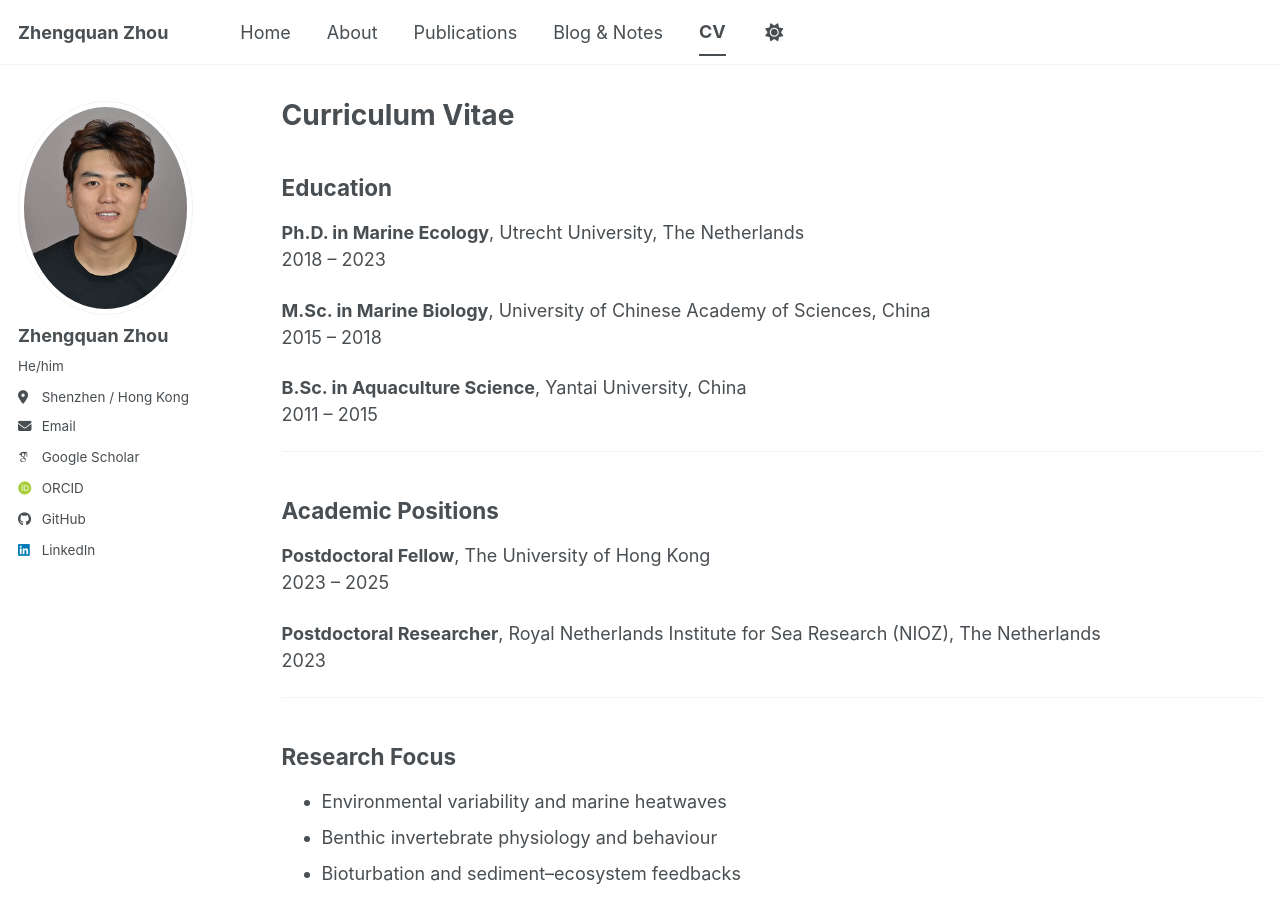
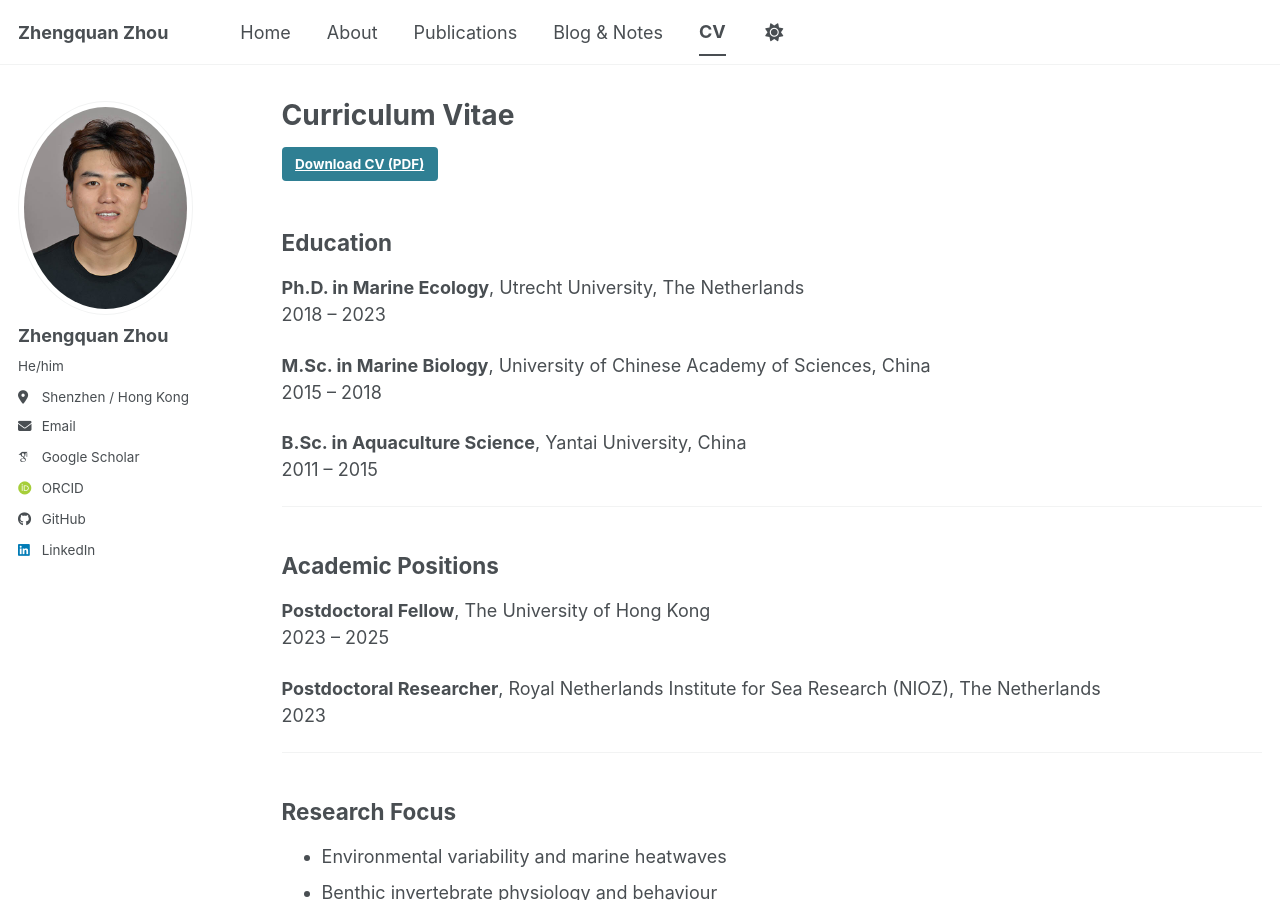
Before and after one commit to zqzhou7/zqzhou7.github.io, a Jekyll site: the page built from _pages/cv.md, in a window 1280 px wide and 900 px high. Built offline with Jekyll 4.4.1, drawn with Linux system fonts in a browser that asks for light colours; some web fonts are replaced; a script bundle is joined from its source files by our own code; library files that are not in the unit come from our copies.

Commit message:
Add PDF download link for CV
Add a button to download the CV in PDF format

```diff
--- a/_pages/cv.md
+++ b/_pages/cv.md
@@ -8,6 +8,10 @@
 ---
 
 {% include base_path %}
+
+<a href="/files/ZhengquanZhou_CV.pdf" target="_blank" class="btn btn--primary">
+Download CV (PDF)
+</a>
 
 ## Education
 **Ph.D. in Marine Ecology**, Utrecht University, The Netherlands
```
